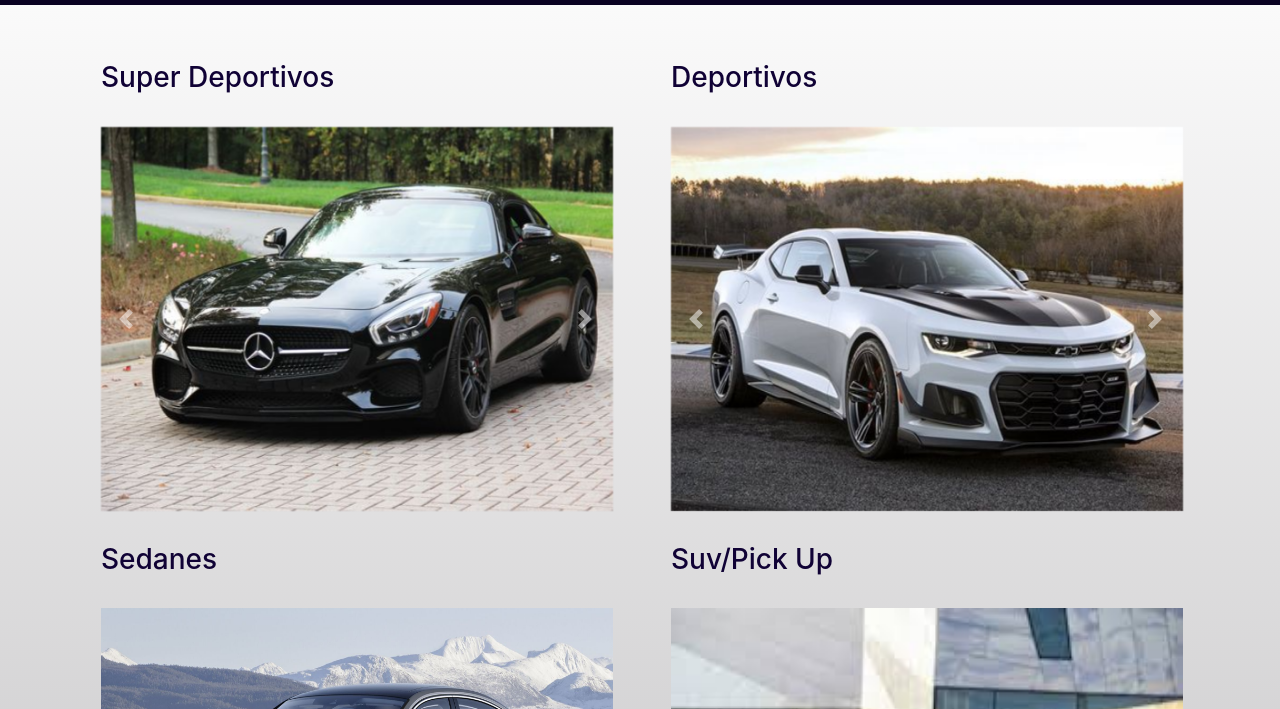
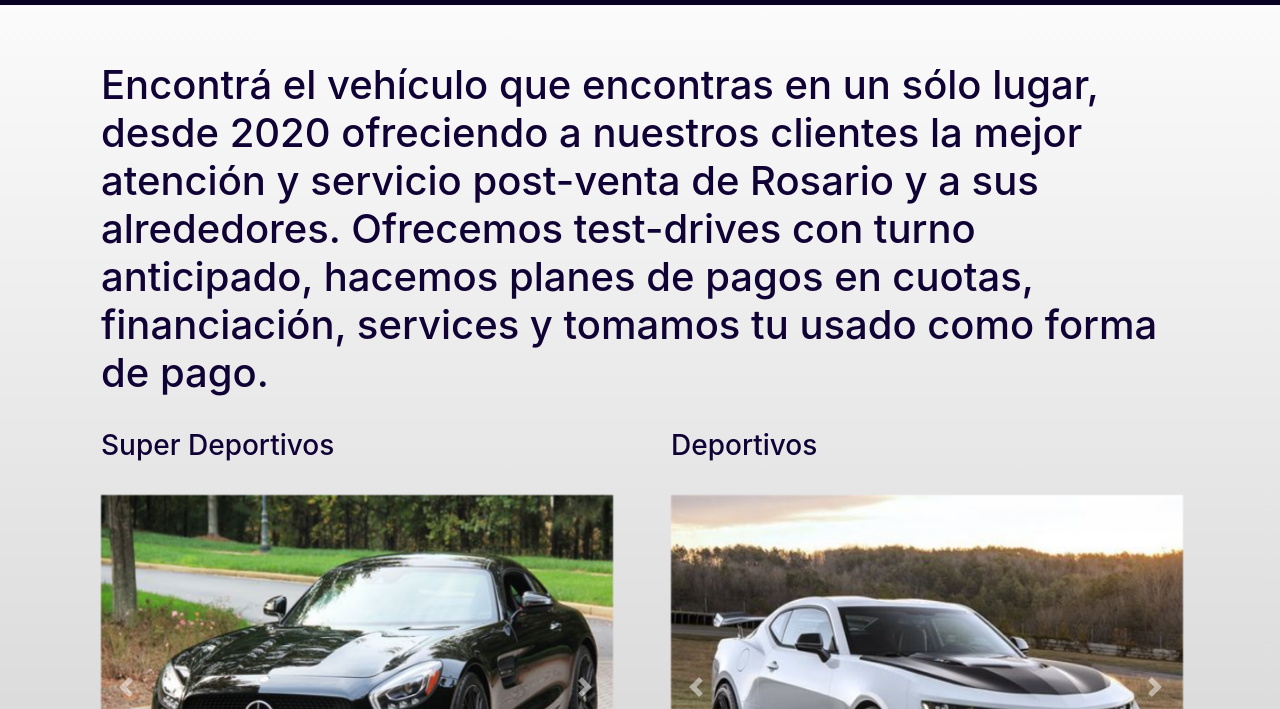
Before and after one commit to leonelieronimo/IRM_Automotores_Leonel_Ieronimo, a plain HTML site: page index.html in a window 1280 px wide. Shown: the part 91-800 px from the top of the page. Drawn offline with nearby package versions, Linux system fonts and the light colour scheme.

Commit message:
Commit Cambio: breve descripcion en el home

```diff
--- a/index.html
+++ b/index.html
@@ -39,6 +39,10 @@
       </header>
       <main>
         <div class="container">
+            <h1 class="main-texto">Encontrá el vehículo que encontras en un sólo lugar, desde 2020 ofreciendo a nuestros clientes
+              la mejor atención y servicio post-venta de Rosario y a sus alrededores. Ofrecemos test-drives con turno anticipado,
+              hacemos planes de pagos en cuotas, financiación, services y tomamos tu usado como forma de pago.
+            </h1>
             <div class="row">
               <div class="col-lg-6 col-md-6 col-sm-6 col-xs-12">
                 <h3 class="main-texto">Super Deportivos</h3>
```
